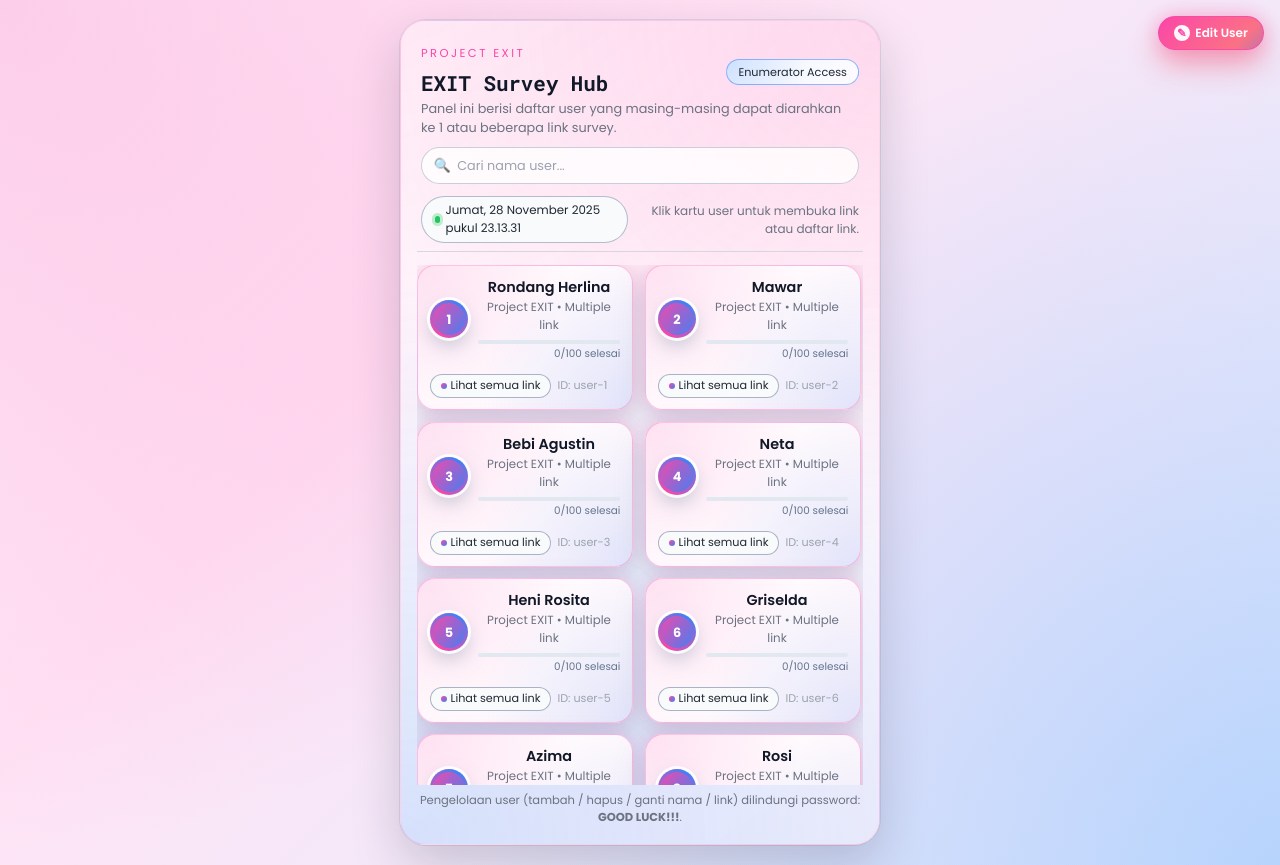
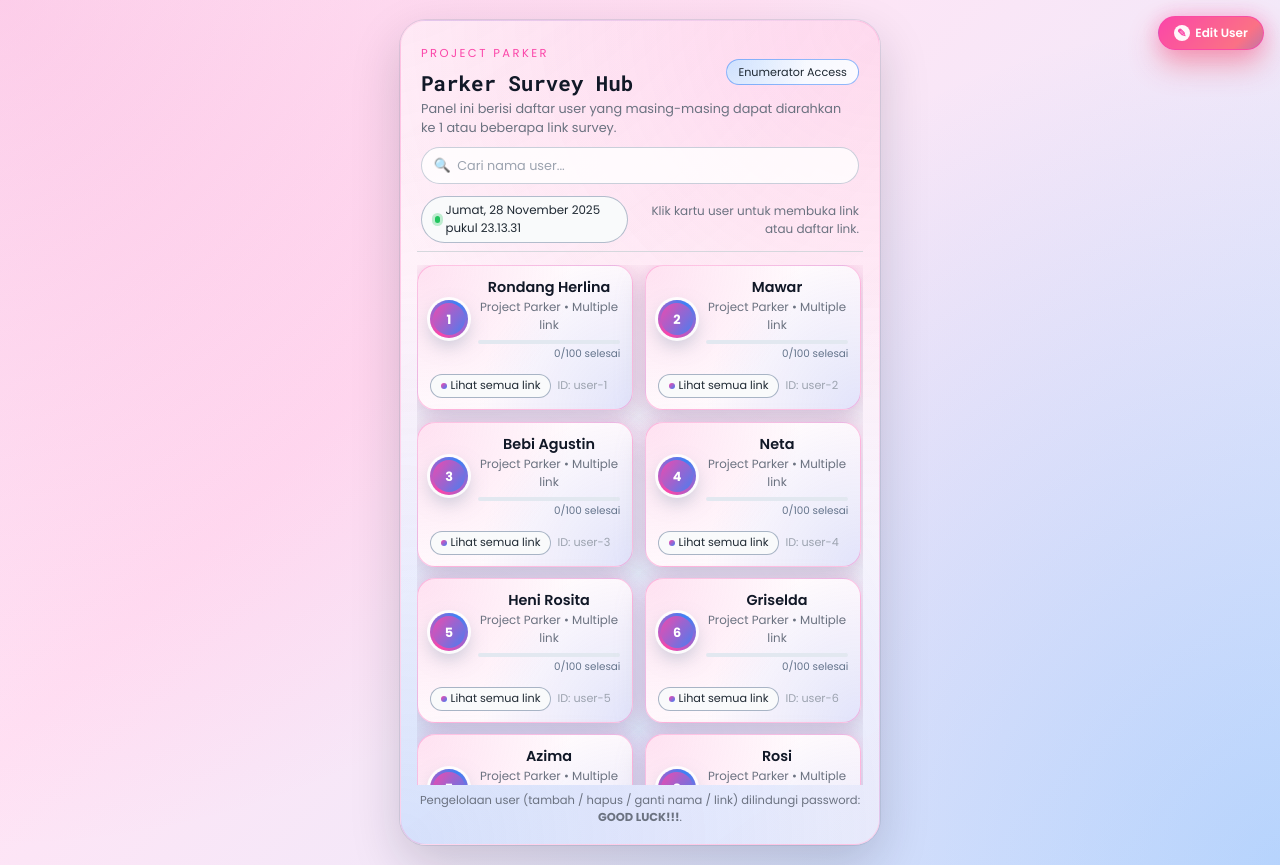
Before and after one commit to Galbiru/P-EXIT, a plain HTML site: page index.html in a window 1280 px wide. Both pictures are taken after a click on the button "ENTER DASHBOARD". Drawn offline with nearby package versions, Linux system fonts and the light colour scheme.

```diff
--- a/index.html
+++ b/index.html
@@ -3,7 +3,7 @@
 <head>
     <meta charset="UTF-8">
     <meta name="viewport" content="width=device-width, initial-scale=1.0">
-    <title>Project EXIT - Survey Panel</title>
+    <title>Project Parker - Survey Panel</title>
     <script src="https://cdn.tailwindcss.com"></script>
     <style>
         @import url('https://fonts.googleapis.com/css2?family=Roboto+Mono:wght@400;700&display=swap');
@@ -947,7 +947,7 @@
                     <span class="badge-dot"></span>
                     <span>ACORN CONSULTANT</span>
                 </div>
-                <h1 class="welcome-title">Project EXIT<br>Survey Panel</h1>
+                <h1 class="welcome-title">Project Parker<br>Survey Panel</h1>
                 <p class="welcome-sub">
                     Pusat akses survey terstruktur untuk setiap enumerator, terintegrasi dan mudah dipantau.
                 </p>
@@ -969,8 +969,8 @@
                 <div class="main-header">
                     <div class="title-row">
                         <div>
-                            <div class="project-name">PROJECT EXIT</div>
-                            <h2 class="main-title">EXIT Survey Hub</h2>
+                            <div class="project-name">PROJECT Parker</div>
+                            <h2 class="main-title">Parker Survey Hub</h2>
                         </div>
                         <div class="project-pill">
                             Enumerator Access
@@ -1028,7 +1028,7 @@
     <!-- MODAL EDIT USER -->
     <div id="edit-panel-backdrop" class="edit-panel-backdrop">
         <div class="edit-panel">
-            <div class="edit-panel-title">Kelola User Project EXIT</div>
+            <div class="edit-panel-title">Kelola User Project Parker</div>
             <div class="edit-panel-sub">
                 Ubah nama, hapus user yang tidak dipakai, atau atur mode link (1 link / banyak link) untuk setiap user.
             </div>
@@ -1056,7 +1056,7 @@
         document.addEventListener('DOMContentLoaded', () => {
             const DEFAULT_SURVEY_LINK = "https://survey.xmfactory.com/survey?b=1025655&l=52472bf1b710780c";
             const PASSWORD_EDIT = "Aco123";
-            const STORAGE_KEY = "projectEXITUsersV3";
+            const STORAGE_KEY = "projectParkerUsersV3";
 
             const welcomePage = document.getElementById('welcome-page');
             const startBtn = document.getElementById('start-btn');
@@ -1084,7 +1084,7 @@
             let currentLinksUser = null;
 
             // Link status tracking
-            const LINK_STATUS_KEY = "projectEXITLinkStatusV1";
+            const LINK_STATUS_KEY = "projectParkerLinkStatusV1";
             let linkStatus = {}; // { userId: { url: true } }
 
             function loadLinkStatus() {
@@ -1121,7 +1121,7 @@
                 return count;
             }
 
-                        // Auto-generated createDefaultUsers() untuk Project EXIT
+                        // Auto-generated createDefaultUsers() untuk Project Parker
             // 8 user, masing-masing 100 link (mode: multi)
             function createDefaultUsers() {
     return [
@@ -2032,7 +2032,7 @@
                             </div>
                             <div class="user-main">
                                 <div class="user-name" title="${user.name}">${user.name}</div>
-                                <div class="user-sub">Project EXIT • ${modeLabel}</div>
+                                <div class="user-sub">Project Parker • ${modeLabel}</div>
                                 <div class="user-progress-bar">
                                     <div class="progress-fill" style="width: ${progressPercent}%"></div>
                                 </div>
@@ -2361,7 +2361,7 @@
             // Init
             function init() {
                 // Bersihkan data lama (versi 2) supaya tidak bentrok dengan konfigurasi 8 user baru
-                try { localStorage.removeItem("projectEXITUsersV2"); } catch (e) {}
+                try { localStorage.removeItem("projectParkerUsersV2"); } catch (e) {}
                 loadUsers();
                 loadLinkStatus(); // Load visited links
                 renderUserGrid();
```
